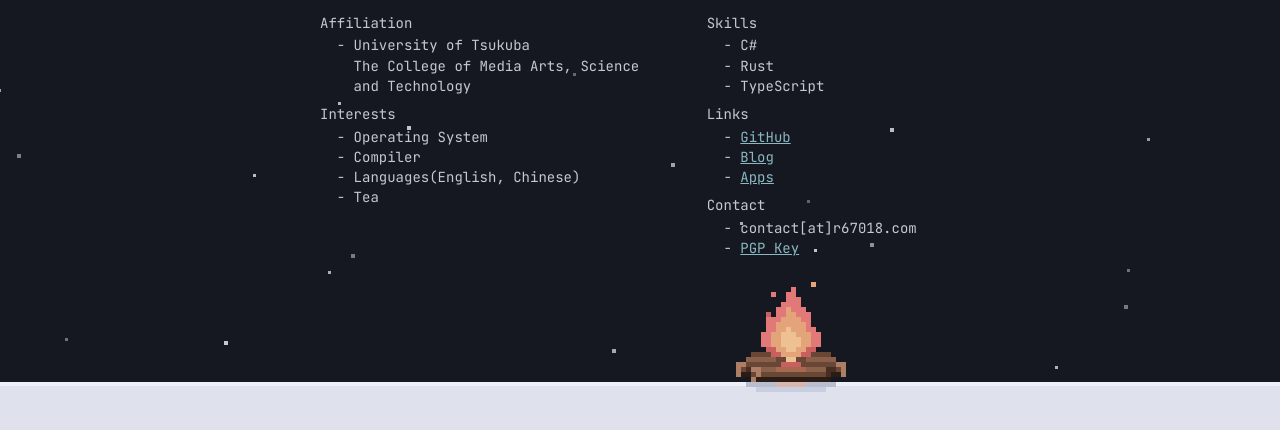
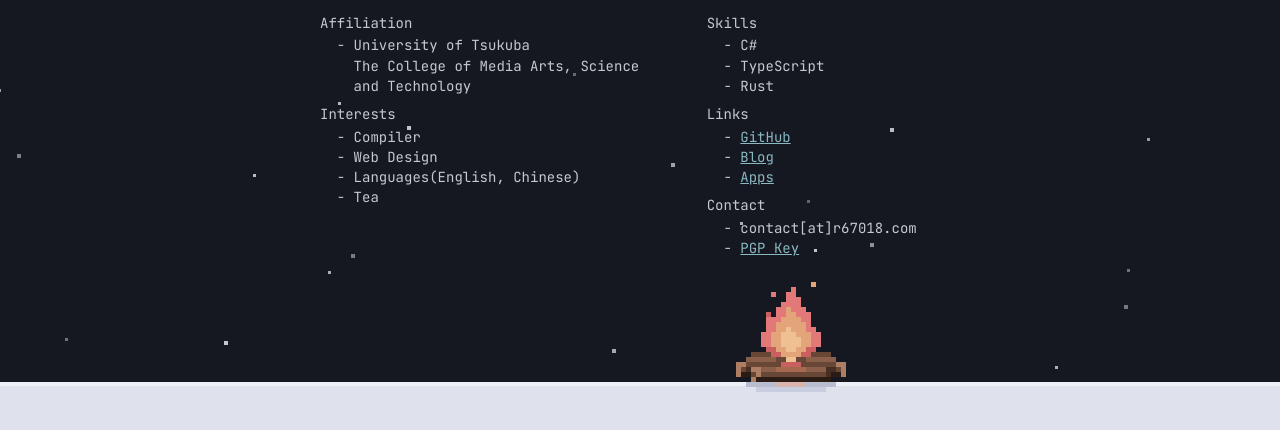
Before and after one commit to r67018/r67018.github.io, a plain HTML site: page index.html in a window 1280 px wide. Shown: the part 152-582 px from the top of the page. Drawn offline with Linux system fonts and the light colour scheme.

Commit message:
Redesign root profile page with minimal winter pixel-art theme
Create a quiet, minimal winter-night atmosphere while preserving the
existing Iceberg dark background and palette:

- Scene & composition: Add a flat white snow horizon, slow low-FPS
  pixel-dot snowfall, and a 32x32 crisp pixel-art campfire with minimal
  3-frame stepped animation anchored at the bottom-right golden ratio
  intersection. Avoid curves, gradients, and continuous motion to keep
  the aesthetic restrained, and prevent snow catch-up bursts when
  returning to a backgrounded tab.
- Layout & balance: Center the two-column profile block (Affiliation and
  Interests on the left; Skills, Links, and Contact on the right)
  horizontally and vertically within the dark sky area so the text stays
  balanced and clear of the campfire and snow ground. Hide the 4x
  font-sized profile photo in the top-right corner using the background
  color with a 3D flip toggle on click to keep the initial view clean.
- Content & utility: Add a PGP Key link and unstyled click-to-copy
  behavior on the obfuscated email address, update Interests (replace
  Operating System with Web Design) and Skills ordering (move Rust below
  TypeScript), and fix an unclosed div around Skills.

```diff
--- a/index.html
+++ b/index.html
@@ -508,8 +508,8 @@
           <div id="bio-description">
             <p>Interests</p>
             <ul>
-              <li>Operating System</li>
               <li>Compiler</li>
+              <li>Web Design</li>
               <li>Languages(English, Chinese)</li>
               <li>Tea</li>
             </ul>
@@ -520,8 +520,8 @@
             <p>Skills</p>
             <ul>
               <li>C#</li>
+              <li>TypeScript</li>
               <li>Rust</li>
-              <li>TypeScript</li>
             </ul>
           </div>
           <div>
```
